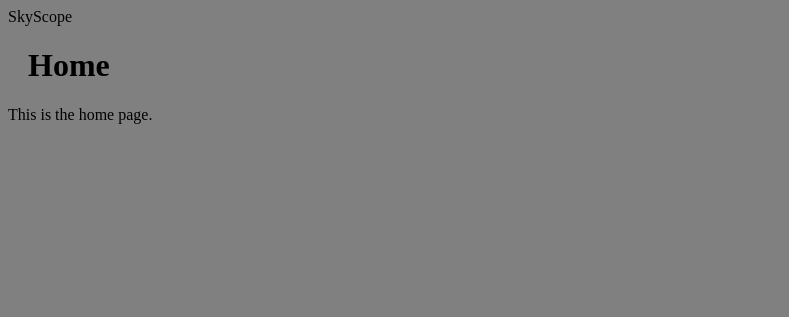
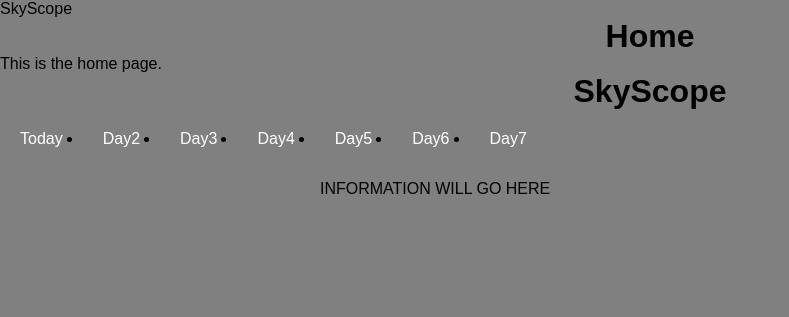
Before and after one commit to SkyScopeTeam/SkyScope, a Django app: page / in a window 1280 px wide. Shown: the top 317 px of the page, without its empty margins (0-789 px from the left). Run offline with Django 4.2, Linux system fonts and the light colour scheme; data that the repository does not hold is empty.

Commit message:
update index and style

```diff
--- a/weather/templates/weather/index.html
+++ b/weather/templates/weather/index.html
@@ -13,4 +13,28 @@
         </h1>
         <p>This is the home page.</p>
     </body>
+<head>
+    <meta charset="utf-8">
+    <meta http-equiv="X-UA-Compatible" content="IE=edge">
+    <link rel = "stylesheet" href = style.css>
+    <meta name = "viewport" content = "width = device-width, initial-scale = 1"
+</head>
+<body>
+    <h1>SkyScope</h1>
+    <nav class = "navbar">
+        <ul>
+            <li><a href="">Today</a></li>
+            <li><a href="">Day2</a></li>
+            <li><a href="">Day3</a></li>
+            <li><a href="">Day4</a></li>
+            <li><a href="">Day5</a></li>
+            <li><a href="">Day6</a></li>
+            <li><a href="">Day7</a></li>
+        </ul>
+    </nav>
+    <main>
+        INFORMATION WILL GO HERE
+    </main>
+
+</body>
 </html>
--- a/weather/templates/weather/style.css
+++ b/weather/templates/weather/style.css
@@ -1,7 +1,43 @@
+
+* {
+    margin: 0;
+    padding: 0;
+    box-sizing: border-box;
+    font-family: 'montserrat', sans-serif;
+}
+
+main {
+    padding: 50px 0px 100px 300px;
+    margin: 20px;
+}
+
 body {
     background-color: grey;
+    margin: 0px;
 }
 
 h1 {
+    text-align: center;
     margin-left: 20px;
 }
+}
+.navbar ul{
+    list-style-type: none;
+    background-color: darkgray;
+    padding: 0px;
+    margin: 0px;
+    overflow: hidden;
+}
+.navbar a{
+    color: white;
+    text-decoration: none;
+    padding: 20px;
+    display: block;
+    text-align: center;
+}
+.navbar a:hover{
+    background-color: lightskyblue;
+}
+.navbar li{
+    float: left;
+}
```
